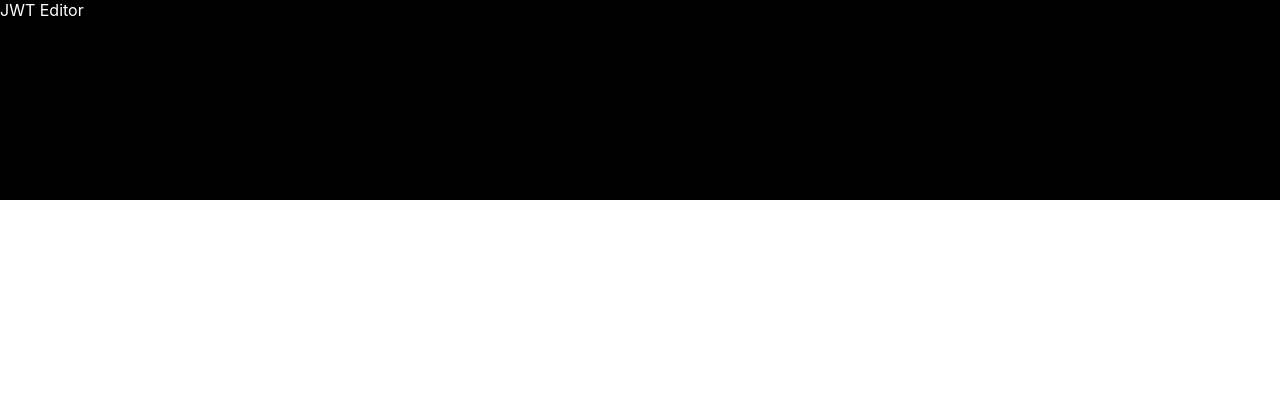
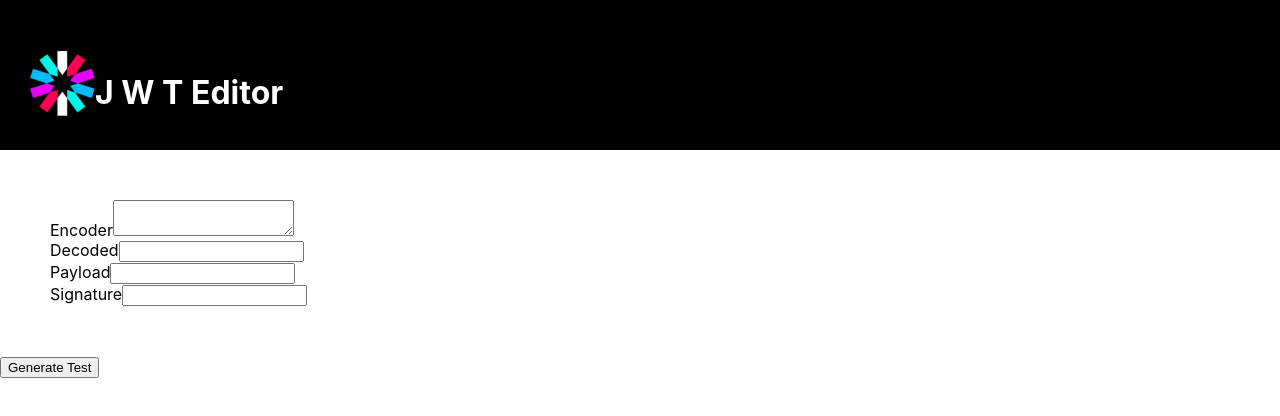
Before and after one commit to alexvarghese77/jwtEditor, a React (Create React App) app: page / in a window 1280 px wide. Shown: the top 416 px of the page. Built offline with nearby package versions, Linux system fonts and the light colour scheme.

Commit message:
Banner and content body

```diff
--- a/public/index.html
+++ b/public/index.html
@@ -2,7 +2,7 @@
 <html lang="en">
   <head>
     <meta charset="utf-8" />
-    <link rel="icon" href="%PUBLIC_URL%/favicon.ico" />
+    <link rel="icon" href="%PUBLIC_URL%/logo.svg" />
     <meta name="viewport" content="width=device-width, initial-scale=1" />
     <meta name="theme-color" content="#000000" />
     <meta
@@ -24,7 +24,7 @@
       work correctly both with client-side routing and a non-root public URL.
       Learn how to configure a non-root public URL by running `npm run build`.
     -->
-    <title>React App</title>
+    <title>JWT Editor</title>
   </head>
   <body>
     <noscript>You need to enable JavaScript to run this app.</noscript>
--- a/src/App.css
+++ b/src/App.css
@@ -38,12 +38,30 @@
 }
 
 .navBar {
-  background-color: black;
-  height: 200px;
+  background-color: #000000;
+  height: 150px;
   width: 100%;
 }
 
 .header {
   color: white;
   top: 30px;
+  position: absolute;
+  left: 30px;
 }
+
+.headText {
+  vertical-align: super
+}
+
+.bodyContainer {
+
+}
+
+.boxContainer {
+  margin: 50px;
+}
+
+.textAreaEncode{
+
+}
--- a/src/App.js
+++ b/src/App.js
@@ -1,11 +1,33 @@
-import logo from "./logo.svg";
 import "./App.css";
+import Header from "./components/Header/Header";
 
 function App() {
   return (
     <div className="">
-      <div className="navBar">
-        <span className="header">JWT Editor</span>
+      <Header></Header>
+      <div className="bodyContainer">
+        <div className='boxContainer'>
+          <div>
+            Encoder
+            <textarea className="textAreaEncode"></textarea>
+          </div>
+          <div>
+            <div>
+              Decoded
+              <input></input>
+            </div>
+            <div>
+              Payload
+              <input></input>
+            </div>
+            <div>
+              Signature
+              <input></input>
+            </div>
+          </div>
+        </div>
+
+        <button>Generate Test</button>
       </div>
     </div>
   );
--- /dev/null
+++ b/src/components/Header/Header.jsx
@@ -0,0 +1,14 @@
+import Image from "../../logoJWT.svg";
+const header = () => {
+  return (
+    <div className="navBar">
+      <div className="header">
+        <h1>
+          <img src={Image} alt="Logo" />
+          <span className="headText">J W T Editor</span>
+        </h1>
+      </div>
+    </div>
+  );
+};
+export default header;
```
Also changed, not shown: public/logo.svg (added), src/logoJWT.svg (added).
